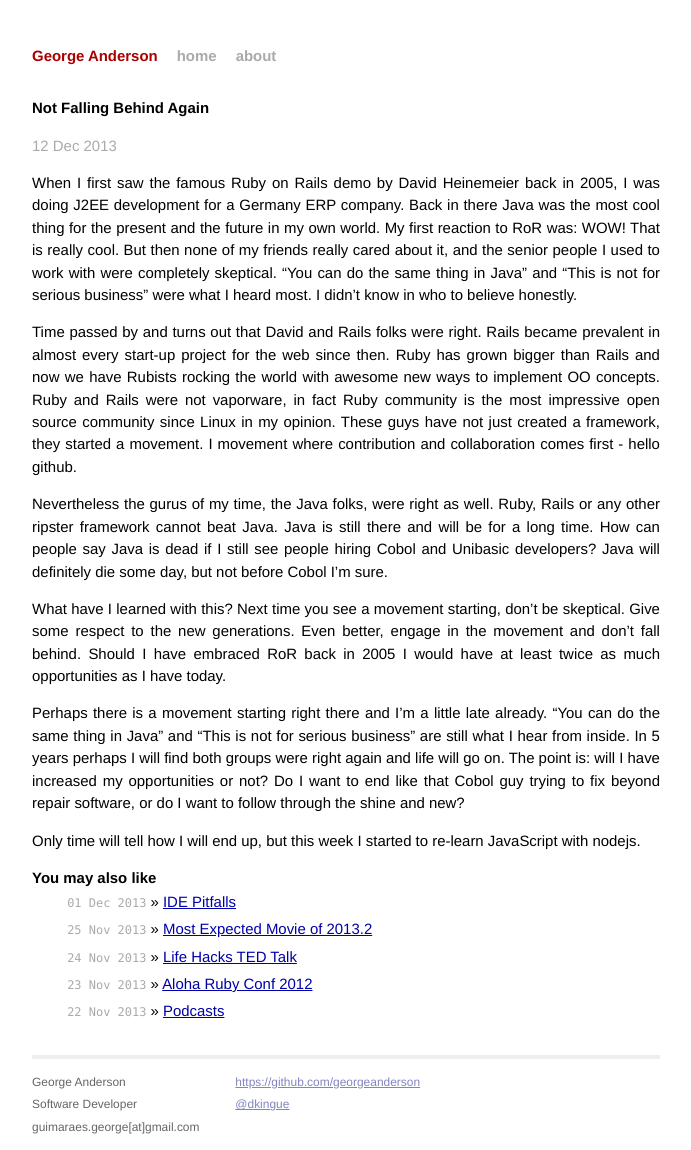
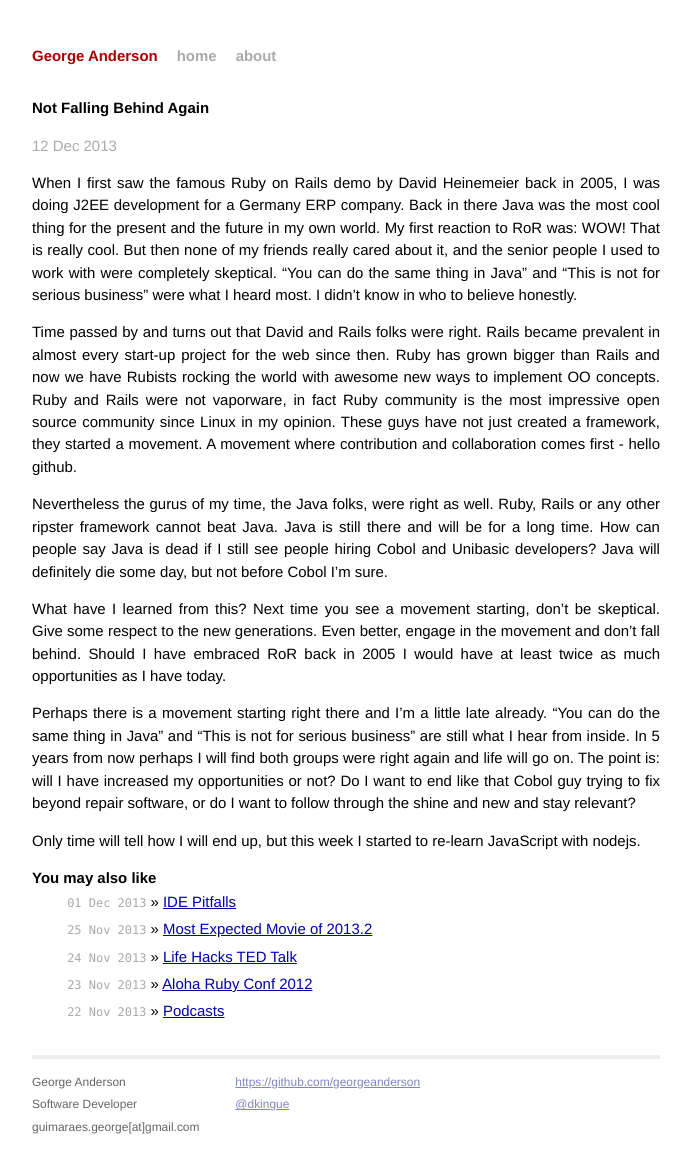
Before and after one commit to georgeanderson/georgeanderson.github.io, a Jekyll site: the page built from _posts/2013-12-12-no-fall-behind.md, in a window 1280 px wide. Shown: the whole page, without its empty margins (294-985 px from the left). Built offline with Jekyll 4.4.1, drawn with Linux system fonts in a browser that asks for light colours.

Commit message:
Fixed typos

```diff
--- a/_posts/2013-12-12-no-fall-behind.md
+++ b/_posts/2013-12-12-no-fall-behind.md
@@ -8,12 +8,12 @@ tags: nodejs java ruby
 
 When I first saw the famous Ruby on Rails demo by David Heinemeier back in 2005, I was doing J2EE development for a Germany ERP company. Back in there Java was the most cool thing for the present and the future in my own world. My first reaction to RoR was: WOW! That is really cool. But then none of my friends really cared about it, and the senior people I used to work with were completely skeptical. "You can do the same thing in Java" and "This is not for serious business" were what I heard most. I didn't know in who to believe honestly.
 
-Time passed by and turns out that David and Rails folks were right. Rails became prevalent in almost every start-up project for the web since then. Ruby has grown bigger than Rails and now we have Rubists rocking the world with awesome new ways to implement OO concepts. Ruby and Rails were not vaporware, in fact Ruby community is the most impressive open source community since Linux in my opinion. These guys have not just created a framework, they started a movement. I movement where contribution and collaboration comes first - hello github.
+Time passed by and turns out that David and Rails folks were right. Rails became prevalent in almost every start-up project for the web since then. Ruby has grown bigger than Rails and now we have Rubists rocking the world with awesome new ways to implement OO concepts. Ruby and Rails were not vaporware, in fact Ruby community is the most impressive open source community since Linux in my opinion. These guys have not just created a framework, they started a movement. A movement where contribution and collaboration comes first - hello github.
 
 Nevertheless the gurus of my time, the Java folks, were right as well. Ruby, Rails or any other ripster framework cannot beat Java. Java is still there and will be for a long time. How can people say Java is dead if I still see people hiring Cobol and Unibasic developers? Java will definitely die some day, but not before Cobol I'm sure.
 
-What have I learned with this? Next time you see a movement starting, don't be skeptical. Give some respect to the new generations. Even better, engage in the movement and don't fall behind. Should I have embraced RoR back in 2005 I would have at least twice as much opportunities as I have today.
+What have I learned from this? Next time you see a movement starting, don't be skeptical. Give some respect to the new generations. Even better, engage in the movement and don't fall behind. Should I have embraced RoR back in 2005 I would have at least twice as much opportunities as I have today.
 
-Perhaps there is a movement starting right there and I'm a little late already. "You can do the same thing in Java" and "This is not for serious business" are still what I hear from inside. In 5 years perhaps I will find both groups were right again and life will go on. The point is: will I have increased my opportunities or not? Do I want to end like that Cobol guy trying to fix beyond repair software, or do I want to follow through the shine and new?
+Perhaps there is a movement starting right there and I'm a little late already. "You can do the same thing in Java" and "This is not for serious business" are still what I hear from inside. In 5 years from now perhaps I will find both groups were right again and life will go on. The point is: will I have increased my opportunities or not? Do I want to end like that Cobol guy trying to fix beyond repair software, or do I want to follow through the shine and new and stay relevant?
 
 Only time will tell how I will end up, but this week I started to re-learn JavaScript with nodejs.
```
